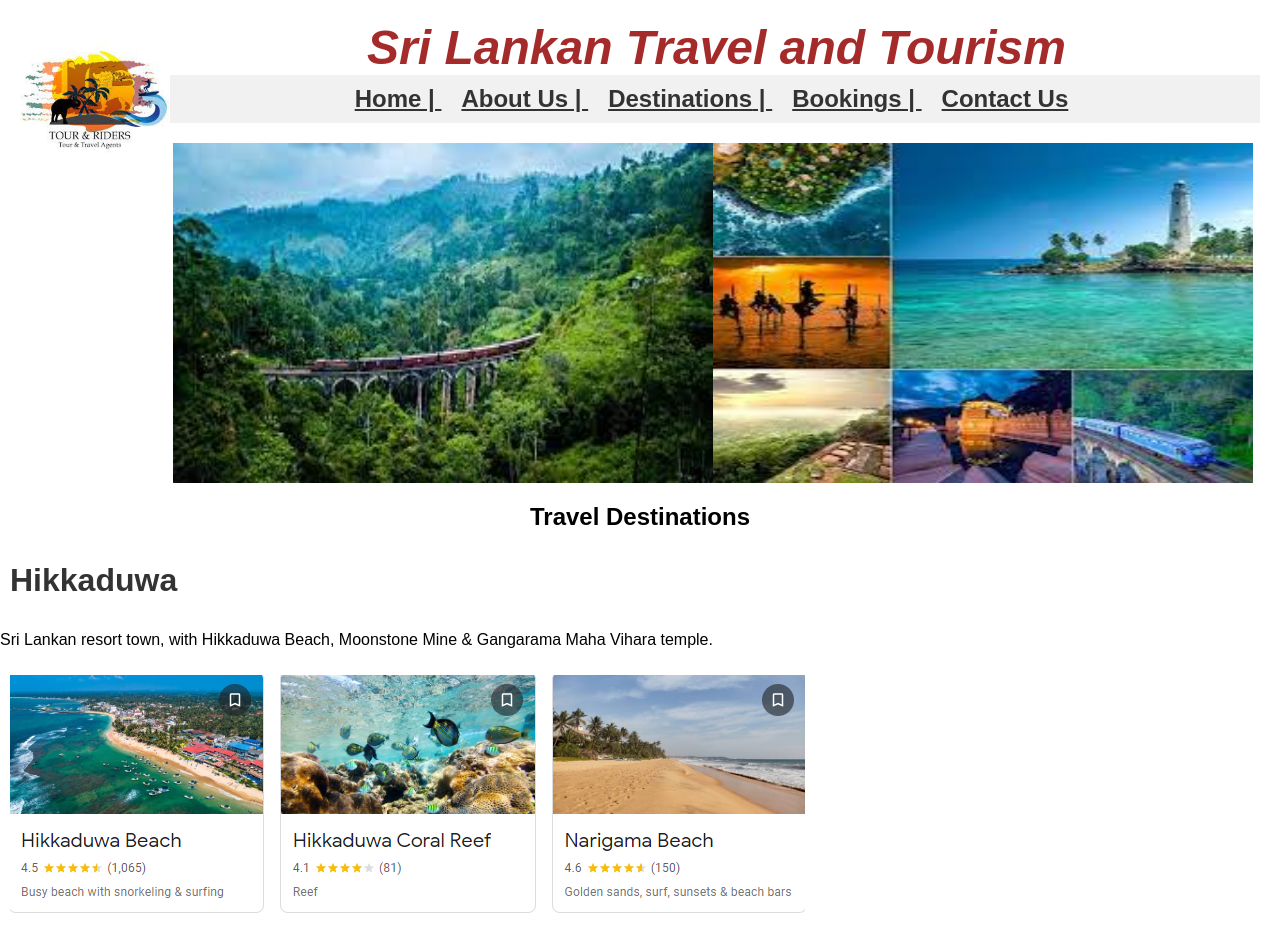
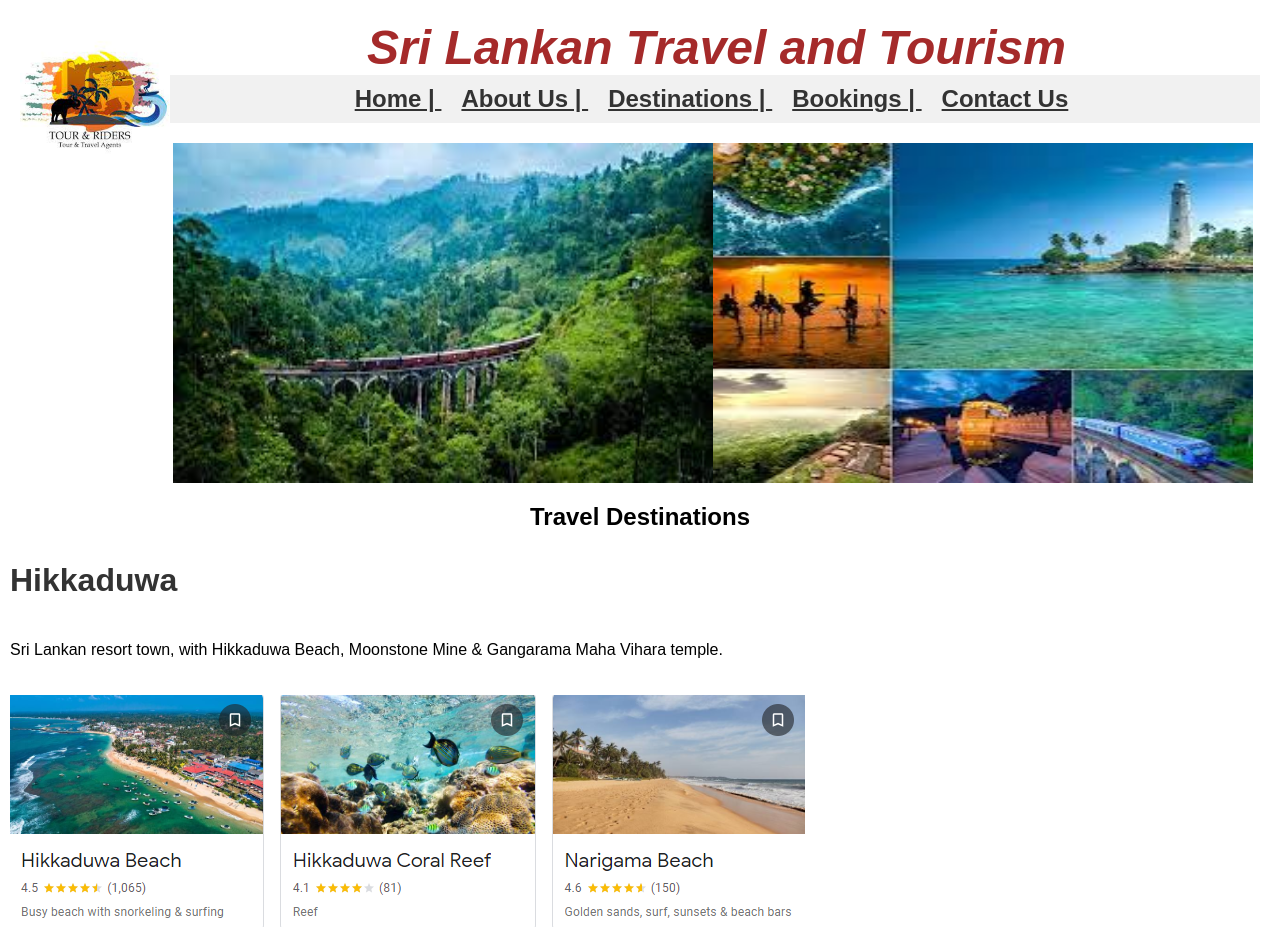
Before and after one commit to Jayoda99/Traveling, a plain HTML site: page Travel sites/Hikkaduwa.html in a window 1280 px wide. Shown: the top 927 px of the page. Drawn offline with Linux system fonts and the light colour scheme.

Commit message:
Update Hikkaduwa.html

```diff
--- a/Travel sites/Hikkaduwa.html
+++ b/Travel sites/Hikkaduwa.html
@@ -78,7 +78,7 @@
        <img src="https://jayoda99.github.io/Traveling/destin.jfif" width="540" height="340" alt="About Us"><img src="https://jayoda99.github.io/Traveling/destin1.jfif" width="540" height="340" alt="About Us">
       <div>
 	<h2 align = "center">Travel Destinations</h2>
-        <h1 style="padding:10px;">Hikkaduwa</h1><p>Sri Lankan resort town, with Hikkaduwa Beach, Moonstone Mine & Gangarama Maha Vihara temple.</p>
+        <h1 style="padding:10px;">Hikkaduwa</h1><p style="padding:10px;">Sri Lankan resort town, with Hikkaduwa Beach, Moonstone Mine & Gangarama Maha Vihara temple.</p>
 	<img src = "https://jayoda99.github.io/Traveling/Travel%20Destinations/Hikkaduwa/pic1.png" style="padding:10px;"><img src = "https://jayoda99.github.io/Traveling/Travel%20Destinations/Hikkaduwa/pic2.png" style="padding:10px;">
 
       </div>
```
